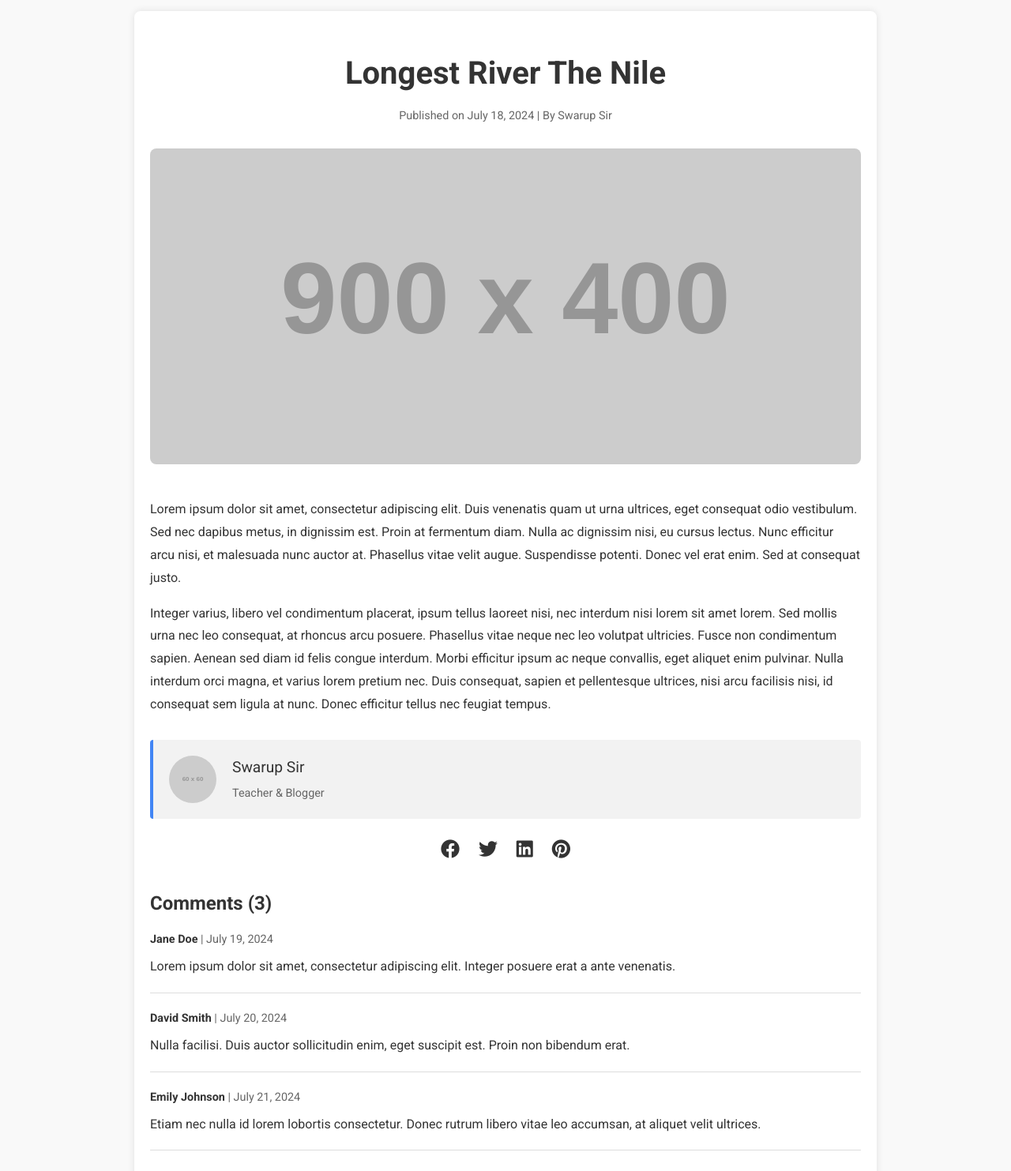
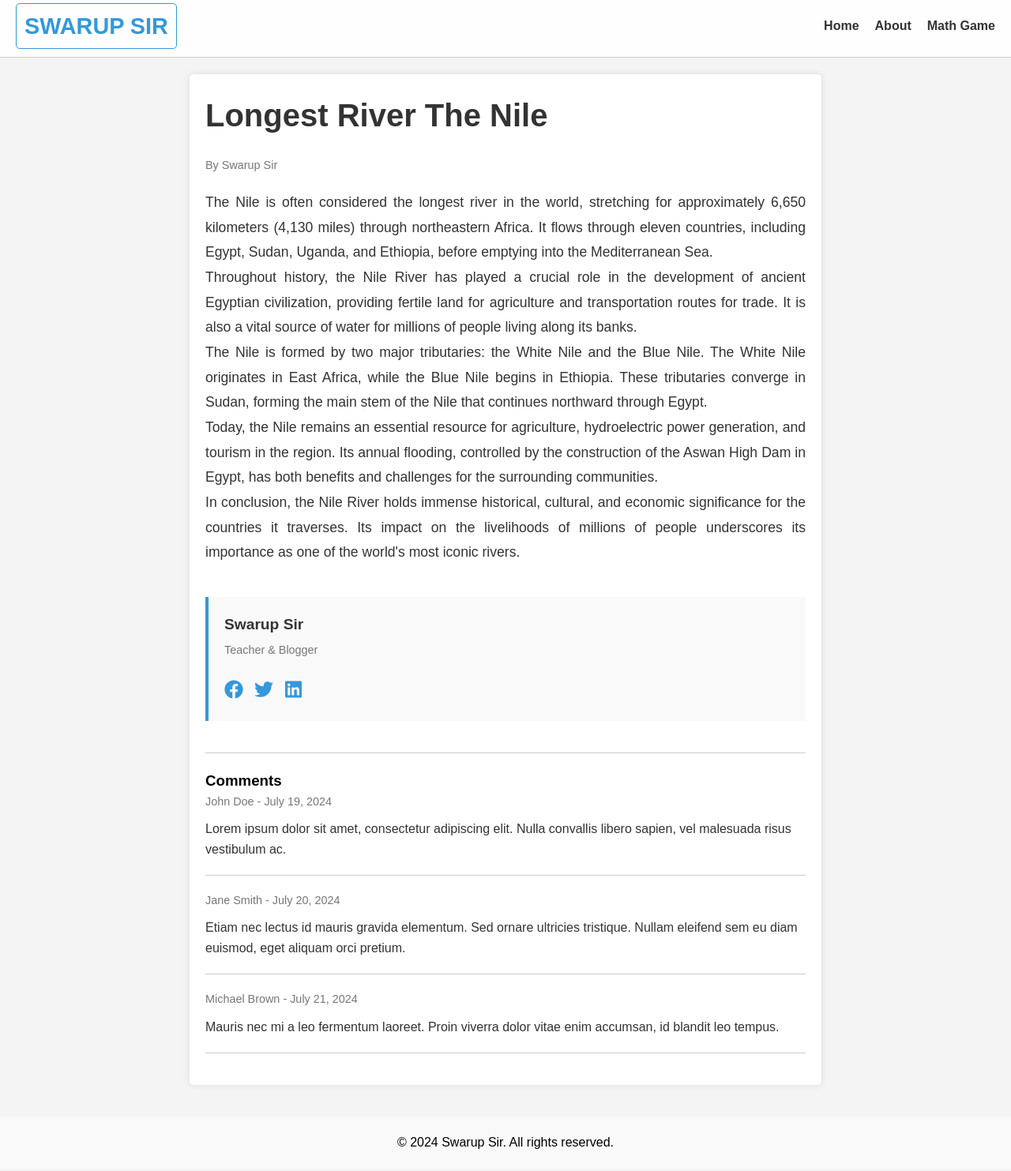
Before and after one commit to Swarup2024web/StudyMe, a plain HTML site: page blogpost.html in a window 1280 px wide. Shown: the part 6-1489 px from the top of the page at 79% size. Drawn offline with Linux system fonts and the light colour scheme; placeholder pictures from the web are drawn by us.

Commit message:
Update blogpost.html

```diff
--- a/blogpost.html
+++ b/blogpost.html
@@ -4,259 +4,246 @@
 <head>
     <meta charset="UTF-8">
     <meta name="viewport" content="width=device-width, initial-scale=1.0">
-    <title>Longest River The Nile - Modern Blog Post</title>
-    <link href="https://fonts.googleapis.com/css?family=Roboto:400,700&display=swap" rel="stylesheet">
-    <link rel="stylesheet" href="https://cdnjs.cloudflare.com/ajax/libs/font-awesome/6.0.0-beta3/css/all.min.css">
+    <title>Longest River The Nile - By Swarup Sir</title>
     <style>
-        /* General Styles */
-        body {
-            font-family: 'Roboto', Arial, sans-serif;
-            line-height: 1.6;
-            color: #333;
+        /* Reset styles */
+        * {
             margin: 0;
             padding: 0;
-            background-color: #f9f9f9;
+            box-sizing: border-box;
         }
 
-        .container {
-            max-width: 900px;
-            margin: auto;
+        body {
+            font-family: Arial, sans-serif;
+            background-color: #f4f4f4;
+            line-height: 1.6;
+            padding-top: 80px; /* Space for fixed header */
+        }
+
+        header {
+            position: fixed;
+            top: 0;
+            left: 0;
+            width: 100%;
+            background-color: rgba(255, 255, 255, 0.9);
+            padding: 10px 0;
+            transition: background-color 0.3s ease;
+            z-index: 1000;
+            border-bottom: 1px solid #ccc;
+        }
+
+        .header-container {
+            display: flex;
+            justify-content: space-between;
+            align-items: center;
+            padding: 0 20px;
+        }
+
+        .site-title {
+            font-size: 1.8rem;
+            font-weight: bold;
+            color: #3498db; /* Blue color */
+            border: 1px solid #3498db;
+            padding: 5px 10px;
+            border-radius: 5px;
+        }
+
+        .nav-links {
+            list-style-type: none;
+            margin: 0;
+            padding: 0;
+            display: flex;
+        }
+
+        .nav-links li {
+            margin-left: 20px;
+        }
+
+        .nav-links li a {
+            text-decoration: none;
+            color: #333;
+            font-weight: bold;
+            transition: color 0.3s ease;
+        }
+
+        .nav-links li a:hover {
+            color: #3498db; /* Blue color on hover */
+        }
+
+        .main-content {
             padding: 20px;
             background-color: #fff;
+            margin: 20px auto;
+            max-width: 800px;
+            border-radius: 5px;
             box-shadow: 0 0 10px rgba(0, 0, 0, 0.1);
-            border-radius: 8px;
-            margin-top: 20px;
         }
 
-        /* Header Styles */
-        header {
-            text-align: center;
-            margin-bottom: 30px;
+        .post-title {
+            font-size: 2.5rem;
+            margin-bottom: 20px;
+            color: #333;
         }
 
-        header h1 {
-            font-size: 2.5rem;
-            color: #333;
-            margin-bottom: 10px;
-        }
-
-        header .meta {
-            color: #666;
+        .post-meta {
             font-size: 0.9rem;
-        }
-
-        /* Featured Image Styles */
-        .featured-image {
-            width: 100%;
-            max-height: 400px;
-            object-fit: cover;
-            border-radius: 8px;
+            color: #777;
             margin-bottom: 20px;
         }
 
-        /* Content Styles */
-        .content {
+        .post-description {
+            font-size: 1.1rem;
             line-height: 1.8;
+            color: #333;
+            text-align: justify;
         }
 
-        .content p {
-            margin-bottom: 15px;
-        }
-
-        /* Author Box Styles */
         .author-box {
-            display: flex;
-            align-items: center;
-            margin-top: 30px;
+            margin-top: 40px;
             padding: 20px;
-            background-color: #f2f2f2;
-            border-left: 4px solid #4285f4; /* Google Blue */
-            border-radius: 4px;
-        }
-
-        .author-image {
-            width: 60px;
-            height: 60px;
-            border-radius: 50%;
-            margin-right: 20px;
-            overflow: hidden;
-        }
-
-        .author-image img {
-            width: 100%;
-            height: 100%;
-            object-fit: cover;
-        }
-
-        .author-info {
-            flex: 1;
+            background-color: #f9f9f9;
+            border-left: 4px solid #3498db; /* Blue border */
         }
 
         .author-name {
             font-size: 1.2rem;
+            font-weight: bold;
             color: #333;
-            margin-bottom: 5px;
         }
 
-        .author-bio {
-            color: #666;
+        .author-role {
             font-size: 0.9rem;
+            color: #777;
+            margin-top: 5px;
         }
 
-        /* Social Share Icons */
-        .social-share {
+        .social-icons {
             margin-top: 20px;
-            text-align: center;
         }
 
-        .social-share a {
-            display: inline-block;
-            margin: 0 10px;
-            color: #333;
+        .social-icons a {
+            text-decoration: none;
+            color: #3498db; /* Blue color */
             font-size: 1.5rem;
+            margin-right: 10px;
             transition: color 0.3s ease;
         }
 
-        .social-share a:hover {
-            color: #4285f4; /* Google Blue */
+        .social-icons a:hover {
+            color: #555;
         }
 
-        /* Comments Section */
-        .comments {
-            margin-top: 30px;
-        }
-
-        .comments h3 {
-            font-size: 1.5rem;
-            margin-bottom: 15px;
-            color: #333;
+        .comments-section {
+            margin-top: 40px;
+            border-top: 1px solid #ccc;
+            padding-top: 20px;
         }
 
         .comment {
             margin-bottom: 20px;
+            border-bottom: 1px solid #ccc;
             padding-bottom: 20px;
-            border-bottom: 1px solid #ddd;
         }
 
-        .comment .comment-meta {
-            color: #666;
+        .comment-meta {
             font-size: 0.9rem;
+            color: #777;
             margin-bottom: 10px;
         }
 
         .comment p {
-            margin: 0;
+            font-size: 1rem;
             line-height: 1.6;
-        }
-
-        .comment .comment-author {
-            font-weight: bold;
             color: #333;
         }
 
-        /* Responsive Design */
-        @media (max-width: 768px) {
-            header h1 {
-                font-size: 2rem;
-            }
-
-            .featured-image {
-                max-height: 300px;
-            }
-
-            .author-box {
-                flex-direction: column;
+        footer {
             text-align: center;
-            }
-
-            .author-image {
-                margin: 0 auto 10px;
-            }
+            padding: 20px;
+            background-color: #f9f9f9;
+            margin-top: 40px;
         }
     </style>
 </head>
 
 <body>
-    <div class="container">
     <header>
-            <h1>Longest River The Nile</h1>
-            <div class="meta">
-                <span>Published on July 18, 2024</span> |
-                <span>By Swarup Sir</span>
+        <div class="header-container">
+            <div class="site-title">
+                SWARUP SIR
+            </div>
+            <nav>
+                <ul class="nav-links">
+                    <li><a href="index.html">Home</a></li>
+                    <li><a href="about.html">About</a></li>
+                    <li><a href="math_game.html" class="button">Math Game</a></li>
+                </ul>
+            </nav>
         </div>
     </header>
 
-        <img src="https://via.placeholder.com/900x400" alt="Featured Image" class="featured-image">
+    <div class="main-content">
+        <article>
+            <h1 class="post-title">Longest River The Nile</h1>
+            <div class="post-meta">
+                By Swarup Sir
+            </div>
 
-        <article class="content">
-            <p>Lorem ipsum dolor sit amet, consectetur adipiscing elit. Duis venenatis quam ut urna ultrices, eget
-                consequat
-                odio vestibulum. Sed nec dapibus metus, in dignissim est. Proin at fermentum diam. Nulla ac dignissim
-                nisi, eu
-                cursus lectus. Nunc efficitur arcu nisi, et malesuada nunc auctor at. Phasellus vitae velit augue.
-                Suspendisse potenti. Donec vel erat enim. Sed at consequat justo.</p>
-
-            <!-- Add your 1000 words description here -->
-            <p>Integer varius, libero vel condimentum placerat, ipsum tellus laoreet nisi, nec interdum nisi lorem sit
-                amet
-                lorem. Sed mollis urna nec leo consequat, at rhoncus arcu posuere. Phasellus vitae neque nec leo
-                volutpat
-                ultricies. Fusce non condimentum sapien. Aenean sed diam id felis congue interdum. Morbi efficitur
-                ipsum ac
-                neque convallis, eget aliquet enim pulvinar. Nulla interdum orci magna, et varius lorem pretium nec.
-                Duis
-                consequat, sapien et pellentesque ultrices, nisi arcu facilisis nisi, id consequat sem ligula at nunc.
-                Donec
-                efficitur tellus nec feugiat tempus.</p>
-
-            <!-- Additional paragraphs to make up 1000 words -->
-
-        </article>
+            <div class="post-description">
+                <p>The Nile is often considered the longest river in the world, stretching for approximately 6,650 kilometers (4,130 miles) through northeastern Africa. It flows through eleven countries, including Egypt, Sudan, Uganda, and Ethiopia, before emptying into the Mediterranean Sea.</p>
+                <p>Throughout history, the Nile River has played a crucial role in the development of ancient Egyptian civilization, providing fertile land for agriculture and transportation routes for trade. It is also a vital source of water for millions of people living along its banks.</p>
+                <p>The Nile is formed by two major tributaries: the White Nile and the Blue Nile. The White Nile originates in East Africa, while the Blue Nile begins in Ethiopia. These tributaries converge in Sudan, forming the main stem of the Nile that continues northward through Egypt.</p>
+                <p>Today, the Nile remains an essential resource for agriculture, hydroelectric power generation, and tourism in the region. Its annual flooding, controlled by the construction of the Aswan High Dam in Egypt, has both benefits and challenges for the surrounding communities.</p>
+                <p>In conclusion, the Nile River holds immense historical, cultural, and economic significance for the countries it traverses. Its impact on the livelihoods of millions of people underscores its importance as one of the world's most iconic rivers.</p>
+            </div>
 
             <div class="author-box">
-            <div class="author-image">
-                <img src="https://via.placeholder.com/60" alt="Author Image">
+                <div class="author-name">
+                    Swarup Sir
                 </div>
-            <div class="author-info">
-                <div class="author-name">Swarup Sir</div>
-                <div class="author-bio">Teacher &amp; Blogger</div>
+                <div class="author-role">
+                    Teacher & Blogger
+                </div>
+                <div class="social-icons">
+                    <a href="#"><i class="fab fa-facebook"></i></a>
+                    <a href="#"><i class="fab fa-twitter"></i></a>
+                    <a href="#"><i class="fab fa-linkedin"></i></a>
                 </div>
             </div>
 
-        <div class="social-share">
-            <a href="#"><i class="fab fa-facebook"></i></a>
-            <a href="#"><i class="fab fa-twitter"></i></a>
-            <a href="#"><i class="fab fa-linkedin"></i></a>
-            <a href="#"><i class="fab fa-pinterest"></i></a>
-        </div>
-
-        <section class="comments">
-            <h3>Comments (3)</h3>
+            <div class="comments-section">
+                <h3>Comments</h3>
 
                 <div class="comment">
                     <div class="comment-meta">
-                    <span class="comment-author">Jane Doe</span> | <span>July 19, 2024</span>
+                        <span class="comment-author">John Doe</span> - July 19, 2024
                     </div>
-                <p>Lorem ipsum dolor sit amet, consectetur adipiscing elit. Integer posuere erat a ante venenatis.</p>
+                    <p>Lorem ipsum dolor sit amet, consectetur adipiscing elit. Nulla convallis libero sapien, vel malesuada risus vestibulum ac.</p>
                 </div>
 
                 <div class="comment">
                     <div class="comment-meta">
-                    <span class="comment-author">David Smith</span> | <span>July 20, 2024</span>
+                        <span class="comment-author">Jane Smith</span> - July 20, 2024
                     </div>
-                <p>Nulla facilisi. Duis auctor sollicitudin enim, eget suscipit est. Proin non bibendum erat.</p>
+                    <p>Etiam nec lectus id mauris gravida elementum. Sed ornare ultricies tristique. Nullam eleifend sem eu diam euismod, eget aliquam orci pretium.</p>
                 </div>
 
                 <div class="comment">
                     <div class="comment-meta">
-                    <span class="comment-author">Emily Johnson</span> | <span>July 21, 2024</span>
+                        <span class="comment-author">Michael Brown</span> - July 21, 2024
                     </div>
-                <p>Etiam nec nulla id lorem lobortis consectetur. Donec rutrum libero vitae leo accumsan, at aliquet
-                    velit
-                    ultrices.</p>
+                    <p>Mauris nec mi a leo fermentum laoreet. Proin viverra dolor vitae enim accumsan, id blandit leo tempus.</p>
                 </div>
-        </section>
             </div>
+        </article>
+    </div>
+
+    <footer>
+        <p>&copy; 2024 Swarup Sir. All rights reserved.</p>
+    </footer>
+
+    <!-- Font Awesome -->
+    <script src="https://cdnjs.cloudflare.com/ajax/libs/font-awesome/6.0.0-beta3/js/all.min.js"></script>
 </body>
 
 </html>
```
Lines whose indentation alone changed are shown as unchanged.
